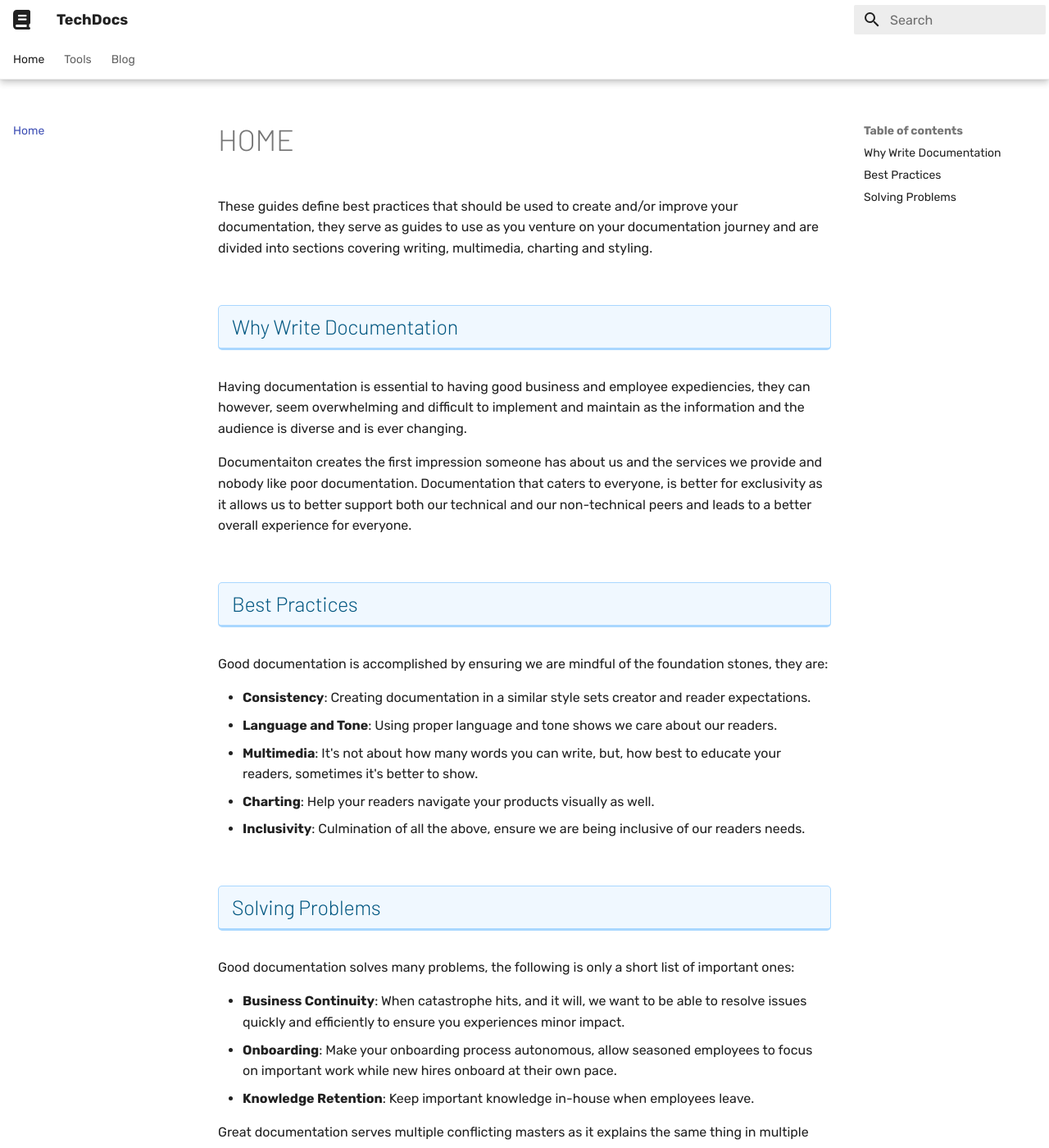
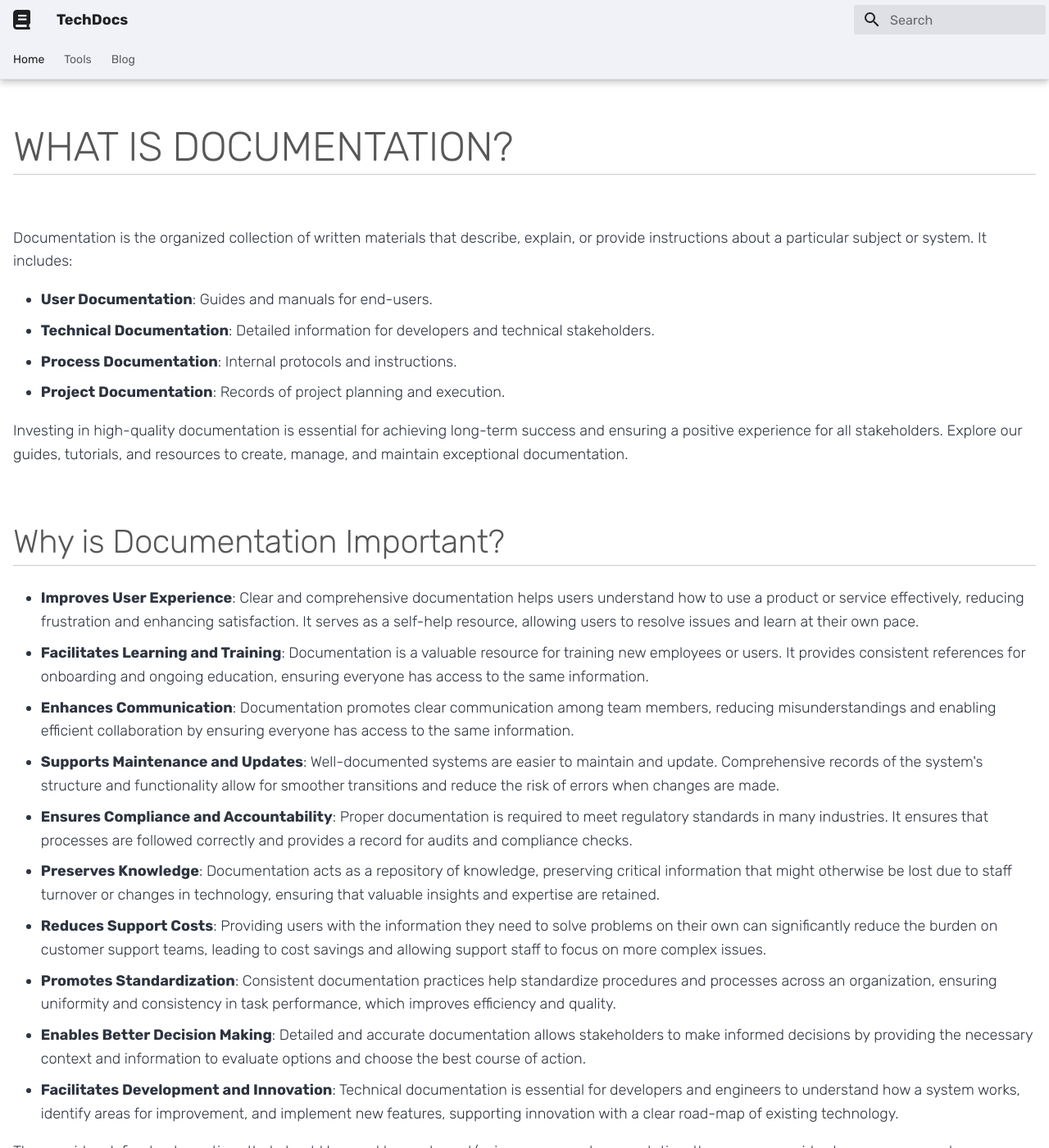
Before and after one commit to SilentGlasses/techdocs, an MkDocs documentation site: the page built from docs/index.md, in a window 1280 px wide and 1400 px high. Shown: the whole window at 82% size. Built offline with MkDocs 1.6.1 and Material for MkDocs 9.7.7, drawn with Linux system fonts in a browser that asks for light colours; some web fonts are replaced; some of the changed text lies outside the part shown.

Commit message:
add new content and a blog post

```diff
--- a/docs/index.md
+++ b/docs/index.md
@@ -1,33 +1,32 @@
+---
+hide:
+  - navigation
+  - toc
+  - path
+---
+
+# What is Documentation?
+
+Documentation is the organized collection of written materials that describe, explain, or provide instructions about a particular subject or system. It includes:
+
+- **User Documentation**: Guides and manuals for end-users.
+- **Technical Documentation**: Detailed information for developers and technical stakeholders.
+- **Process Documentation**: Internal protocols and instructions.
+- **Project Documentation**: Records of project planning and execution.
+
+Investing in high-quality documentation is essential for achieving long-term success and ensuring a positive experience for all stakeholders. Explore our guides, tutorials, and resources to create, manage, and maintain exceptional documentation.
+
+## Why is Documentation Important?
+
+- **Improves User Experience**: Clear and comprehensive documentation helps users understand how to use a product or service effectively, reducing frustration and enhancing satisfaction. It serves as a self-help resource, allowing users to resolve issues and learn at their own pace.
+- **Facilitates Learning and Training**: Documentation is a valuable resource for training new employees or users. It provides consistent references for onboarding and ongoing education, ensuring everyone has access to the same information.
+- **Enhances Communication**: Documentation promotes clear communication among team members, reducing misunderstandings and enabling efficient collaboration by ensuring everyone has access to the same information.
+- **Supports Maintenance and Updates**: Well-documented systems are easier to maintain and update. Comprehensive records of the system's structure and functionality allow for smoother transitions and reduce the risk of errors when changes are made.
+- **Ensures Compliance and Accountability**: Proper documentation is required to meet regulatory standards in many industries. It ensures that processes are followed correctly and provides a record for audits and compliance checks.
+- **Preserves Knowledge**: Documentation acts as a repository of knowledge, preserving critical information that might otherwise be lost due to staff turnover or changes in technology, ensuring that valuable insights and expertise are retained.
+- **Reduces Support Costs**: Providing users with the information they need to solve problems on their own can significantly reduce the burden on customer support teams, leading to cost savings and allowing support staff to focus on more complex issues.
+- **Promotes Standardization**: Consistent documentation practices help standardize procedures and processes across an organization, ensuring uniformity and consistency in task performance, which improves efficiency and quality.
+- **Enables Better Decision Making**: Detailed and accurate documentation allows stakeholders to make informed decisions by providing the necessary context and information to evaluate options and choose the best course of action.
+- **Facilitates Development and Innovation**: Technical documentation is essential for developers and engineers to understand how a system works, identify areas for improvement, and implement new features, supporting innovation with a clear road-map of existing technology.
+
 These guides define best practices that should be used to create and/or improve your documentation, they serve as guides to use as you venture on your documentation journey and are divided into sections covering writing, multimedia, charting and styling.
-
-## Why Write Documentation
-
-Having documentation is essential to having good business and employee expediencies, they can however, seem overwhelming and difficult to implement and maintain as the information and the audience is diverse and is ever changing.
-
-Documentaiton creates the first impression someone has about us and the services we provide and nobody like poor documentation. Documentation that caters to everyone, is better for exclusivity as it allows us to better support both our technical and our non-technical peers and leads to a better overall experience for everyone.
-
-## Best Practices
-
-Good documentation is accomplished by ensuring we are mindful of the foundation stones, they are:
-
-- **Consistency**: Creating documentation in a similar style sets creator and reader expectations.
-- **Language and Tone**: Using proper language and tone shows we care about our readers.
-- **Multimedia**: It's not about how many words you can write, but, how best to educate your readers, sometimes it's better to show.
-- **Charting**: Help your readers navigate your products visually as well.
-- **Inclusivity**: Culmination of all the above, ensure we are being inclusive of our readers needs.
-
-## Solving Problems
-
-Good documentation solves many problems, the following is only a short list of important ones:
-
-- **Business Continuity**: When catastrophe hits, and it will, we want to be able to resolve issues quickly and efficiently to ensure you experiences minor impact.
-- **Onboarding**: Make your onboarding process autonomous, allow seasoned employees to focus on important work while new hires onboard at their own pace.
-- **Knowledge Retention**: Keep important knowledge in-house when employees leave.
-
-Great documentation serves multiple conflicting masters as it explains the same thing in multiple ways.
-
-- **Tutorials**: Quick introductions to your project, service or platform. These should be quick, allowing readers to experience wins within 30 minutes.
-- **Topic Guides**: Detailed explanation of _why_ to foster understanding, these should work readers through accomplishing something in a step by step process.
-- **Reference**: Comprehensive guides on all critical pieces of your platforms.
-- **Troubleshooting / FAQs**: Answers to questions for when people get stuck and you will need to guide them. Mainly for Issues you expect to arise or issues that have been experienced already.
-- **SOPs**: Provide detailed steps to get to a desired outcome. These are similar to References but provide more instructional guides, think about a software release process.
--- a/docs/sylesheets/extra.css
+++ b/docs/sylesheets/extra.css
@@ -1,40 +1,36 @@
-@import url('https://fonts.googleapis.com/css2?family=Barlow:wght@300;500&display=swap');
+@import url('https://fonts.googleapis.com/css2?family=Rubik+Dirt&family=Rubik:wght@300;400;900&family=Share+Tech&display=swap');
 
+/* Colors */
+:root > * {
+  --md-primary-fg-color: #f0f2f7;
+}
+html{background: #f0f2f7 !important;}
+
+/* Content area width */
 .md-grid {max-width: initial;}
 .md-footer{display: none;}
 
-* Font Stuff */
+/* Font Stuff */
+a.toclink {color: #4d547e;}
+.admonition, .md-typeset details {font-size: .8rem;}
 .md-typeset {
-line-height: 1.5;
+  font-family: 'Rubik', 'IBM Plex Sans';
+  font-size: .9rem;
+  font-weight: 300;
+  line-height: 1.6;
+  color: #2e3440 !important;
   color-adjust: exact;
+  text-align: left;
   text-rendering: optimizeLegibility;
   -moz-osx-font-smoothing: grayscale;
 }
-.md-typeset h1 {
-font-family: 'Barlow', sans-serif;
-font-size: 2.25em !important;
-text-transform: uppercase;
-}
-.md-typeset h2 {
-font-family: 'Barlow', sans-serif;
-color: #005680;
-background: #F0F8FF;
-padding: 8px 8px 8px 16px;
-width: 100%;
-display: inline-block;
-border: 1px solid #A9D7FF;
-border-bottom: 3px solid #A9D7FF;
-border-radius: 5px;
-}
-.md-typeset h3 {
-color: #334C5E;
-background: #F8F9FA;
-padding: 4px 4px 4px 12px;
-width: 100%;
-display: inline-block;
-border: 1px solid #D8D8D8;
-border-radius: 3px;
-}
+
+.md-typeset blockquote,
+.md-typeset ul li blockquote,
+.md-typeset ul li p,
+.md-typeset .admonition.quote,
+.git-revision-date-localized-plugin,
+.git-revision-date-localized-plugin-date {font-family: 'Share Tech', monospace; margin-bottom: 1rem;}
 
 /* Pre Code Boxes */
 .md-typeset pre, code {
@@ -56,107 +52,25 @@ white-space: -moz-pre-wrap;
 	white-space: -o-pre-wrap;
 }
 
-/* Severity Colors */
-.sev1 {background: #ffb6b9;color: #000000;padding: 3px 6px 3px 6px;min-width: 400px;}
-.sev2 {background: #ffcab0;color: #000000;padding: 3px 6px 3px 6px;min-width: 200px;}
-.sev3 {background: #ffe4b3;color: #000000;padding: 3px 6px 3px 6px;min-width: 200px;}
-.sev4 {background: #cadefc;color: #000000;padding: 3px 6px 3px 6px;min-width: 200px;}
-.sev5 {background: #defcf9;color: #000000;padding: 3px 6px 3px 6px;min-width: 400px;}
-
-/* Table */
-.md-typeset__table,
-.md-typeset table:not([class]) {
-display: table !important;
-word-wrap: break-word;
-min-width: 100%;
-}
-.md-typeset table:not([class]) th {
-font-size: 1.25em;
-font-weight: bolder;
-text-align: center !important;
-color: var(--md-primary-bg-color);
-background-color: var(--md-primary-fg-color);
-vertical-align: middle;
-word-wrap: break-word;
+/* Highlighting */
+.md-typeset mark {
+	margin: 0.25em;
+	padding: .0625em 0;
+	border-radius: .1rem;
+	background-color: #dcfe5f;
+	box-shadow: .25em 0 0 #dcfe5f, -.25em 0 0 #dcfe5f;
+	word-break: break-word;
+	-webkit-box-decoration-break: clone;
+	box-decoration-break: clone;
 }
 
-ul {
-  padding-left: 10px;
-}
-
-/* Responsive iframe*/
-.container {
-position: relative;
-overflow: hidden;
-width: 100%;
-padding-top: 56.25%;
- /* 16:9 Aspect Ratio (divide 9 by 16 = 0.5625) */;
-}
-
-.responsive-iframe {
-position: absolute;
-top: 0;
-left: 0;
-bottom: 0;
-right: 0;
-width: 100%;
-height: 100%;
-}
-
-/* Mission Statement */
-.banner {
-color: #FFFFFF;
-font-family: 'Barlow', sans-serif;
-font-size: 1.5rem !important;
-font-weight: bolder;
-border-radius: 6px;
-background-color: #ffb6b9;
-padding: 20px;
-position: relative;
-text-align: center;
-margin-top: 5px;
-margin-bottom: 5px;
-}
-
-.banner h2.bannerhead {
-color: #000000;
-background-color: #ffb6b9;
-border: none;
-margin-top: 0px;
-}
-
-/* Theme and Pillars Table*/
-.techops_theme {
-font-size: 2rem;
-color: #FFFFFF;
-border-radius: 6px;
-background-color: #003c64;
-padding: 5px;
-position: relative;
-text-align: center;
-margin-top: 2px;
-margin-bottom: 2px;
-border: 3px solid #FFFFFF;
-}
-
-.pillars {
-border: 3px solid #FFFFFF;
-background: #EFEFEF;
-width: 100%;
-}
-
-.pillars th {
-background-color: #96ca51;
-font-size: 1.25rem;
-color: #FFFFFF;
-text-align: center;
-vertical-align: middle;
-border: 3px solid #FFFFFF;
-}
-
-.pillars td {
-border: solid 3px #FFFFFF;
-}
+/* Heading Sizes */
+.md-typeset h1, h2 {font-family: 'Rubik', 'IBM Plex Sans'; color: #575757; border-bottom: 1px inset #ccc;}
+.md-typeset h3, h4 {font-family: 'Rubik'; font-weight: 300; color: #757575; border-bottom: 1px inset #ccc;}
+.md-typeset h1 {font-size: 2.5rem; text-transform: uppercase;}
+.md-typeset h2 {font-size: 2rem;}
+.md-typeset h3 {font-size: 1.75rem;}
+.md-typeset h4 {font-size: 1.5rem;}
 
 /* Figure */
 .md-typeset figure {
@@ -164,71 +78,33 @@ max-width: 75%;
 	text-align: center;
 	padding: 10px;
 	border-radius: 6px;
-box-shadow: 3px 3px 6px rgba(55, 84, 170, .15), -7px -7px 15px rgba(255, 255, 255, 1), 0px 0px 4px rgba(255, 255, 255, .2) !important;
+	box-shadow: 6px 6px 12px #b8b9be,-6px -6px 12px #fff !important;
 }
-
 .md-typeset figure > img {
 	margin-left: auto;
 	margin-right: auto;
 	background-color: #f3f4f7;
 	border-radius: 10px;
 	border: 5px solid #f3f4f7;
-box-shadow: 3px 3px 6px rgba(55, 84, 170, .15), -7px -7px 15px rgba(255, 255, 255, 1), 0px 0px 4px rgba(255, 255, 255, .2) !important;
+	box-shadow: 6px 6px 12px #b8b9be,-6px -6px 12px #fff !important;
 }
-
 .md-typeset figcaption {
 	font-family: 'Share Tech', monospace;
 	font-style: normal;
 	margin: .5em auto .5em;
 }
 
-/* Statement */
-.statement {
+/* Table */
+.md-typeset__table,.md-typeset table:not([class]) {
+	display: table !important;
+	word-wrap: break-word;
+	min-width: 100%;
+}
+.md-typeset table:not([class]) th {
+	background-color: #4c566a;
 	color: #FFFFFF;
-font-size: 1.2rem;
-border-radius: 6px;
-background-color: #2094f3;
-padding: 20px;
-position: relative;
-text-align: center;
-margin-top: 5px;
-margin-bottom: 5px;
+  text-transform: uppercase;
+	text-align: center !important;
+	vertical-align: middle;
+	word-wrap: break-word;
 }
-
-.statement h2.statehead {
-font-size: 1.5rem !important;
-color: #FFFFFF;
-font-weight: bolder;
-background-color: #2094f3;
-border: none;
-margin-top: 0px;
-}
-
-/* Tabbed Content */
-.md-typeset .tabbed-set > label {color: #1880c9;font-weight: 500;}
-
-.md-typeset .tabbed-content {
-padding: 10px;
-color: #ff764d;
-background-color: hsla(14.1, 100%, 76.7%, 0.025);
-border-radius: 6px;
-border-bottom: 2px solid hsla(14.1, 100%, 76.7%, 0.2);
-box-shadow: 2px 0 1px -1px rgba(0,0,0,0.1), -2px 0 1px -1px rgba(0,0,0,0.1);
-}
-
-footer.md-footer {
-background-color: #2094f3;
-}
-.md-footer__inner {
-padding: 0.2rem;
-}
-.md-footer__link {
-padding-top: 0.2rem;
-padding-bottom: 0.0rem;
-}
-.md-footer-meta__inner {
-    display: flex;
-    flex-wrap: wrap;
-    justify-content: space-between;
-    padding: 0.0rem;
-}
--- a/mkdocs.yml
+++ b/mkdocs.yml
@@ -26,6 +26,8 @@ theme:
     - content.tabs.link
     - navigation.indexes
     - navigation.instant
+    - navigation.path
+    - navigation.prune
     - navigation.tabs
     - navigation.tabs.sticky
     - navigation.top
```
Also changed, not shown: README.md (+2 -0 lines), docs/blog/posts/why_documentation.md (added, +65 -0 lines), requirements.txt (+10 -37 lines), 1 other file. Lines whose indentation alone changed are shown as unchanged.
